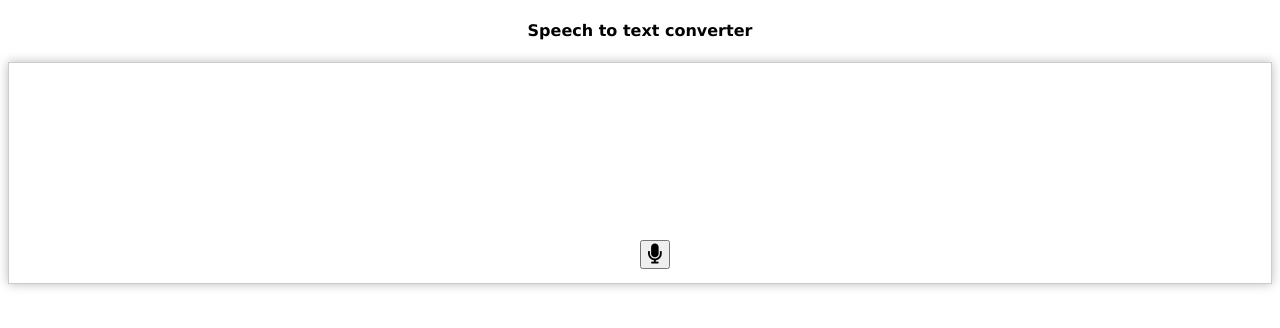
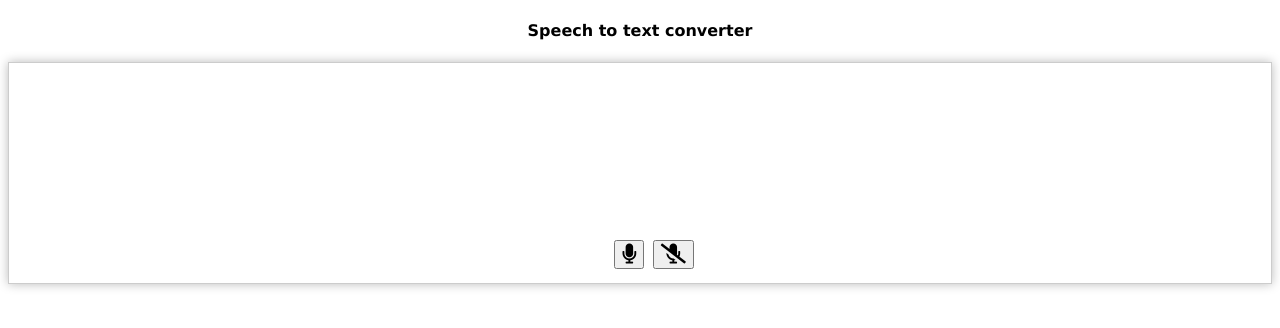
Before and after one commit to Himanshu0809/SpeechRecognizer, a plain HTML site: page index.html in a window 1280 px wide. Drawn offline with Linux system fonts and the light colour scheme.

Commit message:
Stop button and refactoring

```diff
--- a/index.html
+++ b/index.html
@@ -10,29 +10,7 @@
     <!-- FONT AWESOME -->
     <link rel="stylesheet" href="https://use.fontawesome.com/releases/v5.8.1/css/all.css"
         integrity="sha384-50oBUHEmvpQ+1lW4y57PTFmhCaXp0ML5d60M1M7uH2+nqUivzIebhndOJK28anvf" crossorigin="anonymous">
-
-    <style type="text/css">
-        body {
-            font-family: Verdana, Geneva, Tahoma, sans-serif;
-        }
-
-        #result {
-            height: 200px;
-            border: 1px solid #ccc;
-            padding: 10px;
-            box-shadow: 0 0 10px 0 #bbb;
-            margin-bottom: 30px;
-            font-size: 14px;
-            line-height: 25px;
-        }
-
-        button {
-            font-size: 20px;
-            position: absolute;
-            top: 240px;
-            left: 50%;
-        }
-    </style>
+    <link rel="stylesheet" href="style.css">
 </head>
 
 <body>
@@ -41,44 +19,11 @@
     <div id="result"></div>
 
     <!-- button to start speech recognition -->
-    <button onclick="startConverting()"><i class="fas fa-microphone"></i></button>
 
-    <script type="text/javascript">
-        var r = document.getElementById('result');
+    <button class="startbtn" onclick="startConverting()"><i class="fas fa-microphone"></i></button>
+    <button class="stopbtn" onclick="stopConverting()"><i class="fas fa-microphone-slash"></i></button>
 
-        function startConverting() {
-            if ('webkitSpeechRecognition' in window) {
-
-                var speechRecognizer = new webkitSpeechRecognition();
-                speechRecognizer.continuous = true; // to make sure that if the user stops talking the speech recognition do not end
-                speechRecognizer.interimResults = true; //to make sure that the interim reults returned by the speechRecognizer can be changed
-                speechRecognizer.lang = 'en-IN';
-                speechRecognizer.start();   //start listening
-
-                var finalTranscripts = '';
-
-                speechRecognizer.onresult = function (event) {
-                    var interimTranscripts = '';
-                    for (var i = event.resultIndex; i < event.results.length; i++) {
-                        var transcript = event.results[i][0].transcript;
-                        transcript.replace("\n", "<br>");
-                        if (event.results[i].isFinal) {
-                            finalTranscripts += transcript;
-                        } else {
-                            interimTranscripts += transcript;
-                        }
-                    }
-                    r.innerHTML = finalTranscripts + '<span style="color:#999">' + interimTranscripts + '</span>';
-                };
-
-                speechRecognizer.onerror = function (event) {
-
-                };
-            } else {
-                r.innerHTML='Your browser is not supported. If google chrome, please upgrade!';
-            }
-        }
-    </script>
+    <script type="text/javascript" src="index.js"></script>
 
 </body>
 
--- a/index.js
+++ b/index.js
@@ -0,0 +1,37 @@
+var r = document.getElementById('result');
+var speechRecognizer = new webkitSpeechRecognition();
+function startConverting() {
+    if ('webkitSpeechRecognition' in window) {
+
+        speechRecognizer.continuous = true; // to make sure that if the user stops talking the speech recognition do not end
+        speechRecognizer.interimResults = true; //to make sure that the interim reults returned by the speechRecognizer can be changed
+        speechRecognizer.lang = 'en-IN';
+        speechRecognizer.start();   //start listening
+
+        var finalTranscripts = '';
+
+        speechRecognizer.onresult = function (event) {
+            var interimTranscripts = '';
+            for (var i = event.resultIndex; i < event.results.length; i++) {
+                var transcript = event.results[i][0].transcript;
+                transcript.replace("\n", "<br>");
+                if (event.results[i].isFinal) {
+                    finalTranscripts += transcript;
+                } else {
+                    interimTranscripts += transcript;
+                }
+            }
+            r.innerHTML = finalTranscripts + '<span style="color:#999">' + interimTranscripts + '</span>';
+        };
+
+        speechRecognizer.onerror = function (event) {
+
+        };
+    } else {
+        r.innerHTML = 'Your browser is not supported. If google chrome, please upgrade!';
+    }
+}
+
+function stopConverting() {
+    speechRecognizer.stop();
+}
--- /dev/null
+++ b/style.css
@@ -0,0 +1,27 @@
+body {
+    font-family: Verdana, Geneva, Tahoma, sans-serif;
+}
+
+#result {
+    height: 200px;
+    border: 1px solid #ccc;
+    padding: 10px;
+    box-shadow: 0 0 10px 0 #bbb;
+    margin-bottom: 30px;
+    font-size: 14px;
+    line-height: 25px;
+}
+
+.startbtn {
+    font-size: 20px;
+    position: absolute;
+    top: 240px;
+    left: 48%;
+}
+
+.stopbtn {
+    font-size: 20px;
+    position: absolute;
+    top: 240px;
+    left: 51%;
+}
```
